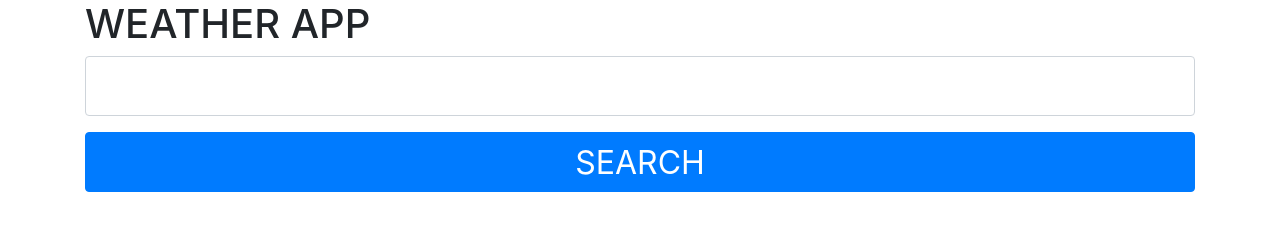
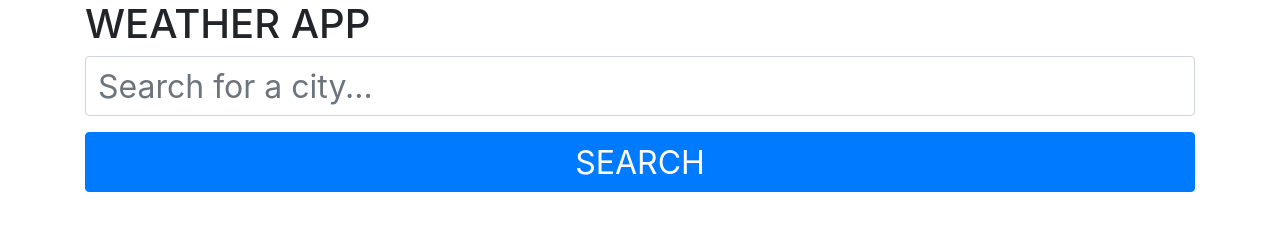
Before and after one commit to ealpha072/Weather-App, a plain HTML site: page index.html in a window 1280 px wide. Drawn offline with nearby package versions, Linux system fonts and the light colour scheme.

Commit message:
Added placeholder

```diff
--- a/index.html
+++ b/index.html
@@ -16,7 +16,7 @@
 		<div class="form">
 			<form class="form-group">
 				<div class="form-group">
-					<input class="form-control" type="text" id="value"></input>
+					<input class="form-control" type="text" id="value" placeholder="Search for a city...">
 				</div>
 				<button class="btn btn-block btn-primary" id="search" >SEARCH</button>
 				<div class="message">
@@ -26,6 +26,7 @@
 			</div>
 		<div class="weather-info">
 			<div class="row">
+
 				<!--<div class="col-6 col-md-4">
 					<ul class="cities"></ul>
 				</div>-->
```
